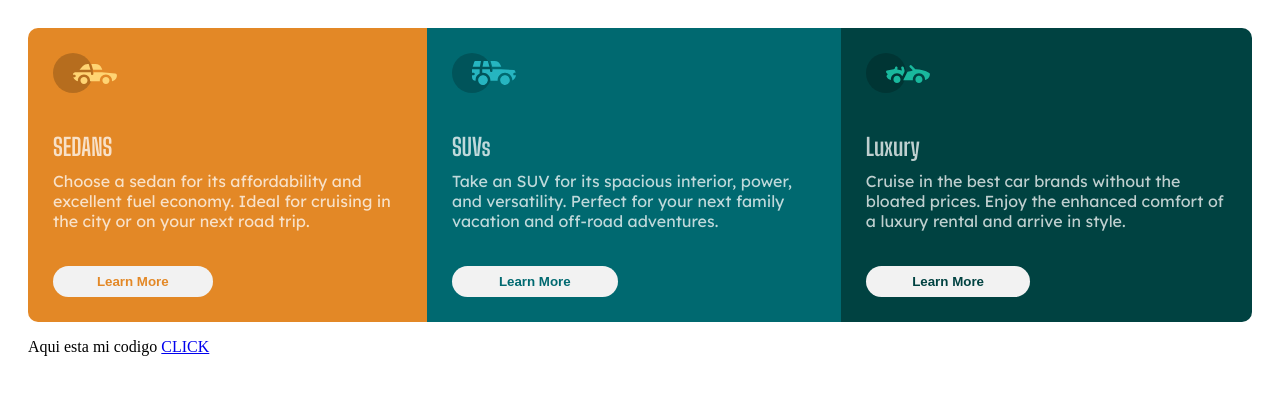
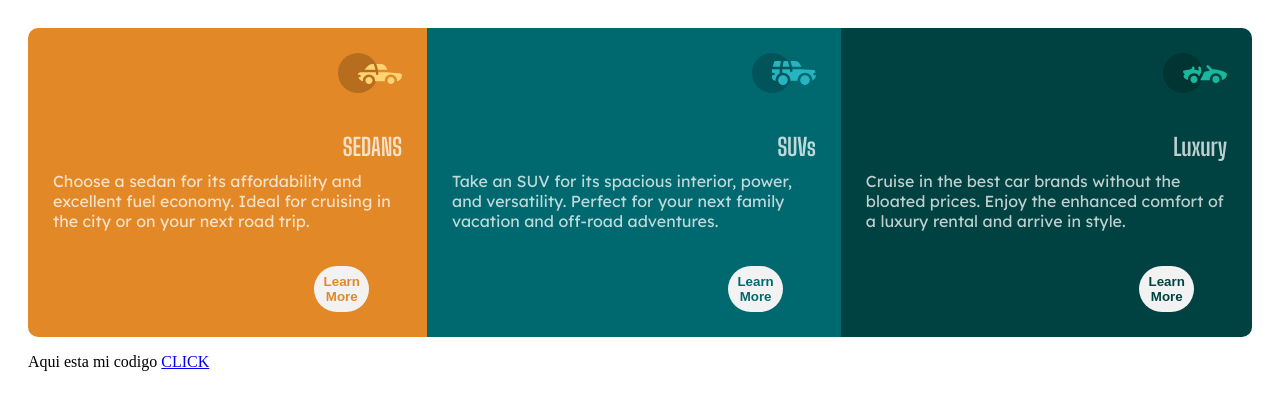
Before and after one commit to CrisPer1988/Page-cars, a plain HTML site: page index.html in a window 1280 px wide. Drawn offline with Linux system fonts and the light colour scheme.

Commit message:
delete_class

```diff
--- a/index.html
+++ b/index.html
@@ -14,10 +14,10 @@
 </head>
 <body>
   <div class="content">
-    <div class="main"></div>
+    <!-- <div class="main"> -->
       <div class="section seccion1">
         <svg width="64" height="40" xmlns="http://www.w3.org/2000/svg" class="icons"><g fill="none" fill-rule="evenodd"><circle fill="#000" opacity=".201" cx="20" cy="20" r="20"/><path d="M52.936 24.11c1.942 0 3.517 1.542 3.517 3.445 0 1.903-1.575 3.445-3.517 3.445s-3.516-1.542-3.516-3.445c0-1.903 1.574-3.445 3.516-3.445zm-21.957 0c1.942 0 3.517 1.542 3.517 3.445 0 1.903-1.575 3.445-3.517 3.445s-3.516-1.542-3.516-3.445c0-1.903 1.574-3.445 3.516-3.445zm6.948-4.848v1.429c0 .716.61 1.293 1.348 1.259a1.295 1.295 0 001.225-1.295v-1.393h8.256l13.483 1.313c.956.093 1.676.881 1.676 1.814 0 2.89-2.126 5.303-4.926 5.819.397-3.557-2.458-6.62-6.053-6.62-3.646 0-6.504 3.14-6.039 6.723h-9.879c.466-3.588-2.397-6.722-6.039-6.722-3.595 0-6.45 3.062-6.052 6.62-2.14-.398-3.916-1.912-4.61-3.931h1.142c.731 0 1.32-.598 1.285-1.322-.033-.678-.629-1.2-1.322-1.2H20v-.251c0-1.274 1.066-2.243 2.306-2.243h15.62zM42.59 11c2.645 0 4.99 1.556 5.972 3.963l.726 1.779H40.17L38.413 11h4.178zm-6.865 0l1.758 5.741H26.505l3.357-3.654A6.502 6.502 0 0134.644 11h1.082z" fill="#FFD473" fill-rule="nonzero"/></g></svg>
-        <h2 class="text letter1 tittle tittle1">SEDANS</h2>
+        <h2 class="text letter1">SEDANS</h2>
         <p class="text letter2 paragraph paragraph1">Choose a sedan for its affordability and excellent fuel economy. Ideal for cruising in the city
           or on your next road trip.
         </p>
@@ -28,7 +28,7 @@
 
       <div class="section seccion2">
         <svg width="64" height="40" xmlns="http://www.w3.org/2000/svg" class="icons"><g fill="none" fill-rule="evenodd"><circle fill="#000" opacity=".201" cx="20" cy="20" r="20"/><path d="M31.002 22.358c2.917 0 5.18 2.593 4.762 5.506a4.828 4.828 0 01-2.962 3.778 4.797 4.797 0 01-5.3-1.165c-1.188-1.26-1.235-2.613-1.263-2.613-.42-2.924 1.857-5.506 4.763-5.506zm22 0c3.457 0 5.798 3.567 4.41 6.744A4.816 4.816 0 0152.3 31.94a4.826 4.826 0 01-4.06-4.077c-.42-2.915 1.846-5.506 4.762-5.506zm-15.04-6.083v1.462a1.29 1.29 0 001.352 1.29c.693-.033 1.227-.631 1.227-1.326v-1.426h8.3l13.056.716a1.29 1.29 0 011.164.917c.27.895.446 1.477.563 1.87h-1.047c-.694 0-1.291.534-1.324 1.228a1.29 1.29 0 001.288 1.352h1.445c-.164 2.225-1.57 4.193-3.6 5.05.13-4.212-3.255-7.63-7.384-7.63-4.317 0-7.762 3.718-7.358 8.086h-7.285c.43-4.655-3.503-8.531-8.131-8.046v-3.543h7.734zm-10.312 0v4.308a7.4 7.4 0 00-4.006 7.274 3.874 3.874 0 01-3.642-3.864v-1.635h1.46a1.29 1.29 0 000-2.58h-1.461v-3.213l.003-.29h7.646zm14.986-8.196c2.65 0 5 1.592 5.984 4.055l.63 1.579a5.525 5.525 0 01-.065-.004l-.026-.002-.034-.002-.022-.002a4.178 4.178 0 00-.224-.006l-.098-.001h-.039l-.136-.001h-.052l-.326-.001H40.211L38.528 8.08zm-13.632 0l-1.122 5.616h-7.144l1.47-4.71a1.29 1.29 0 011.231-.906h5.565zm6.832 0l1.683 5.615h-7.007l1.121-5.615h4.203z" fill="#26B5C0" fill-rule="nonzero"/></g></svg>
-        <h2 class="text letter1 tittle tittle2">SUVs</h2>
+        <h2 class="text letter1">SUVs</h2>
         <p class="text letter2 paragraph paragraph2">Take an SUV for its spacious interior, power, and versatility. Perfect for your next family vacation
           and off-road adventures.
         </p>
@@ -38,13 +38,13 @@
 
       <div class="section seccion3">
         <svg width="64" height="40" xmlns="http://www.w3.org/2000/svg" class="icons"><g fill="none" fill-rule="evenodd"><circle fill="#000" opacity=".201" cx="20" cy="20" r="20"/><path d="M30.98 22.835c1.941 0 3.516 1.604 3.516 3.583 0 1.978-1.575 3.582-3.517 3.582s-3.516-1.604-3.516-3.582c0-1.979 1.574-3.583 3.516-3.583zm21.956 0c1.942 0 3.517 1.604 3.517 3.583 0 1.978-1.575 3.582-3.517 3.582s-3.516-1.604-3.516-3.582c0-1.979 1.574-3.583 3.516-3.583zm-9.143-10.45a1.27 1.27 0 011.819 0l3.715 3.784c4.444-.115 9.7 1.142 13.964 3.753.387.237.624.664.624 1.124 0 3.006-2.126 5.514-4.926 6.05.397-3.698-2.458-6.882-6.053-6.882-3.646 0-6.504 3.264-6.039 6.99h-9.669c.76-1.544.993-2.026 1.337-2.711l.082-.162c.421-.835 1.056-2.07 2.883-5.65 1.68-.023 3.47-.408 5.247-1.403l-2.984-3.04a1.328 1.328 0 010-1.854zm-7.68 1.064c.683-.2 1.395.202 1.592.898l.749 2.652a3.46 3.46 0 01-.247 2.51l-1.733 3.395-.216.424c-1.07-1.89-3.06-3.114-5.279-3.114-3.595 0-6.45 3.184-6.052 6.885-1.832-.347-3.414-1.537-4.278-3.276a1.331 1.331 0 01.117-1.376l.955-1.303-1.325-1.295c-.751-.735-.376-2.024.64-2.231l6.614-1.346.13-.026c.092-.019.145-.03.157-.031.314-.146 1.07-.591 1.07-1.506 0-.734.592-1.327 1.316-1.31.712.016 1.268.662 1.256 1.388a4.11 4.11 0 01-.348 1.611 22.69 22.69 0 014.7 1.146l-.7-2.473a1.314 1.314 0 01.882-1.622z" fill="#19B89D" fill-rule="nonzero"/></g></svg>
-        <h2 class="text letter1 tittle tittle2">Luxury</h2>
+        <h2 class="text letter1">Luxury</h2>
         <p class="text letter2 paragraph paragraph2">Cruise in the best car brands without the bloated prices. Enjoy the enhanced comfort of a luxury
           rental and arrive in style.
         </p>
         <button class="btn"><a href="" class="btn3">Learn More</a></button>
       </div>
-    </div>
+    <!-- </div> -->
 
     </div>
   <p>Aqui esta mi codigo <a href="https://github.com/CrisPer1988/Page-cars">CLICK</a></p>
--- a/styles.css
+++ b/styles.css
@@ -22,10 +22,10 @@ body{
 }
 
 .content {
+    display: flex;
+    flex-direction: column;
+    width: 100%;
 
-    display: flex;
-    width: 100%;
-    flex-direction: column;
 
 }
 
@@ -33,6 +33,7 @@ body{
 .seccion2,
 .seccion3 {
     color: var(--Transparentwhiteparagraphs);
+
 }
 
 
@@ -40,7 +41,7 @@ body{
 
 
 .section {
-    justify-items:normal;
+    justify-items:end;
 }
 
 .icons {
@@ -60,24 +61,32 @@ body{
     padding: 0.5rem;
     margin: 25px;
 
+
+
+
 }
 
 .btn a {
     text-decoration: none;
     font-weight: bold;
+
+
 }
 
 .btn1 {
     color: var(--Brightorange);
 
+
 }
 
 .btn2 {
     color: var(--Darkcyan);
+
 }
 
 .btn3 {
     color: var(--Verydarkcyan);
+
 }
 
 
@@ -101,16 +110,11 @@ body{
 
 @media (min-width: 700px) {
     .content {
+
         flex-direction: row;
 
 
     }
-
-
-
-
-
-
 
 
     .seccion1 {
@@ -120,6 +124,7 @@ body{
         border-top-left-radius: 10px;
         border-bottom-left-radius: 10px;
 
+
     }
 
     .seccion3 {
@@ -128,6 +133,7 @@ body{
         border-bottom-right-radius: 0;
         border-top-right-radius: 10px;
         border-bottom-right-radius: 10px;
+        ;
 
 
     }
```
